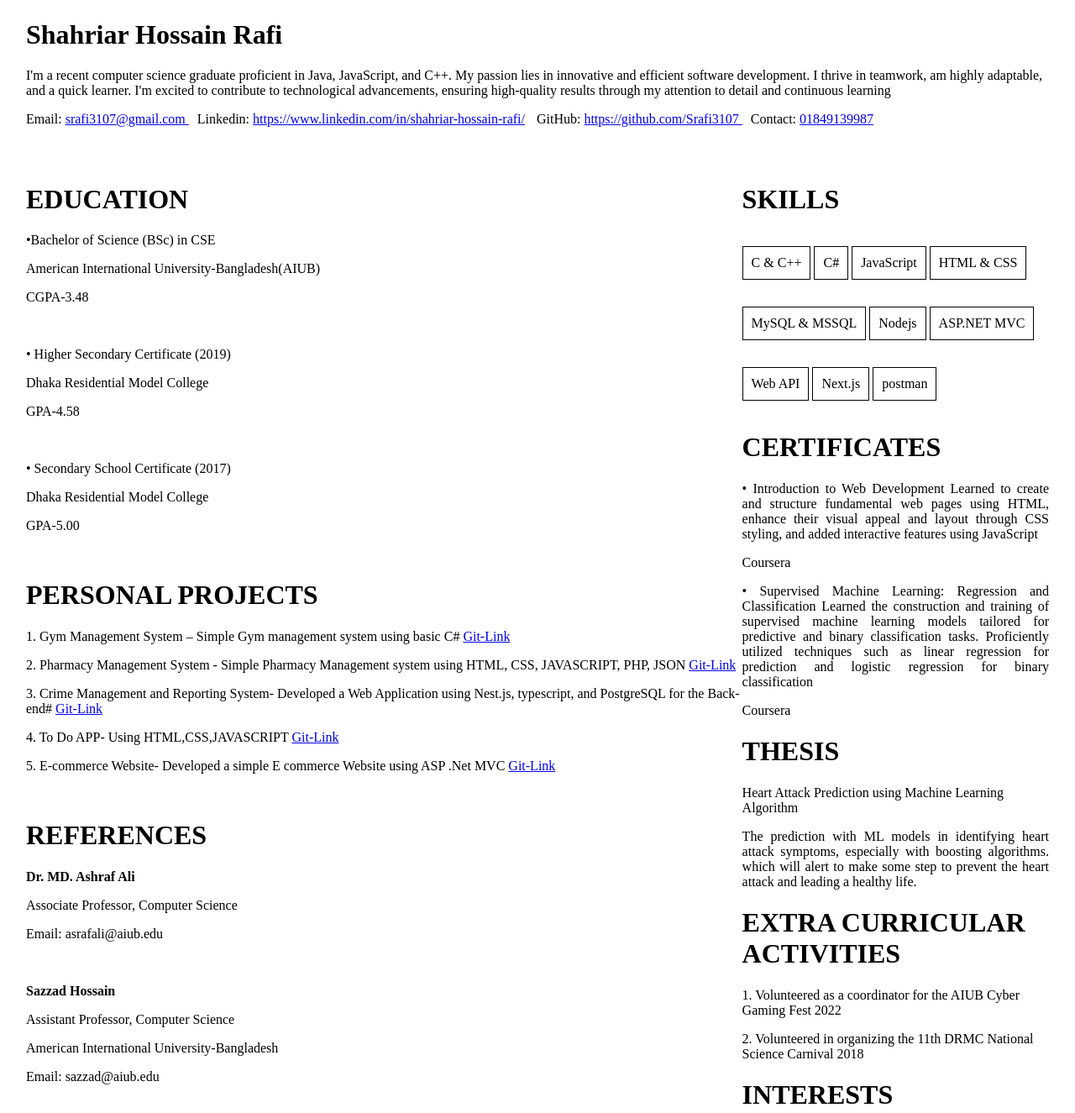
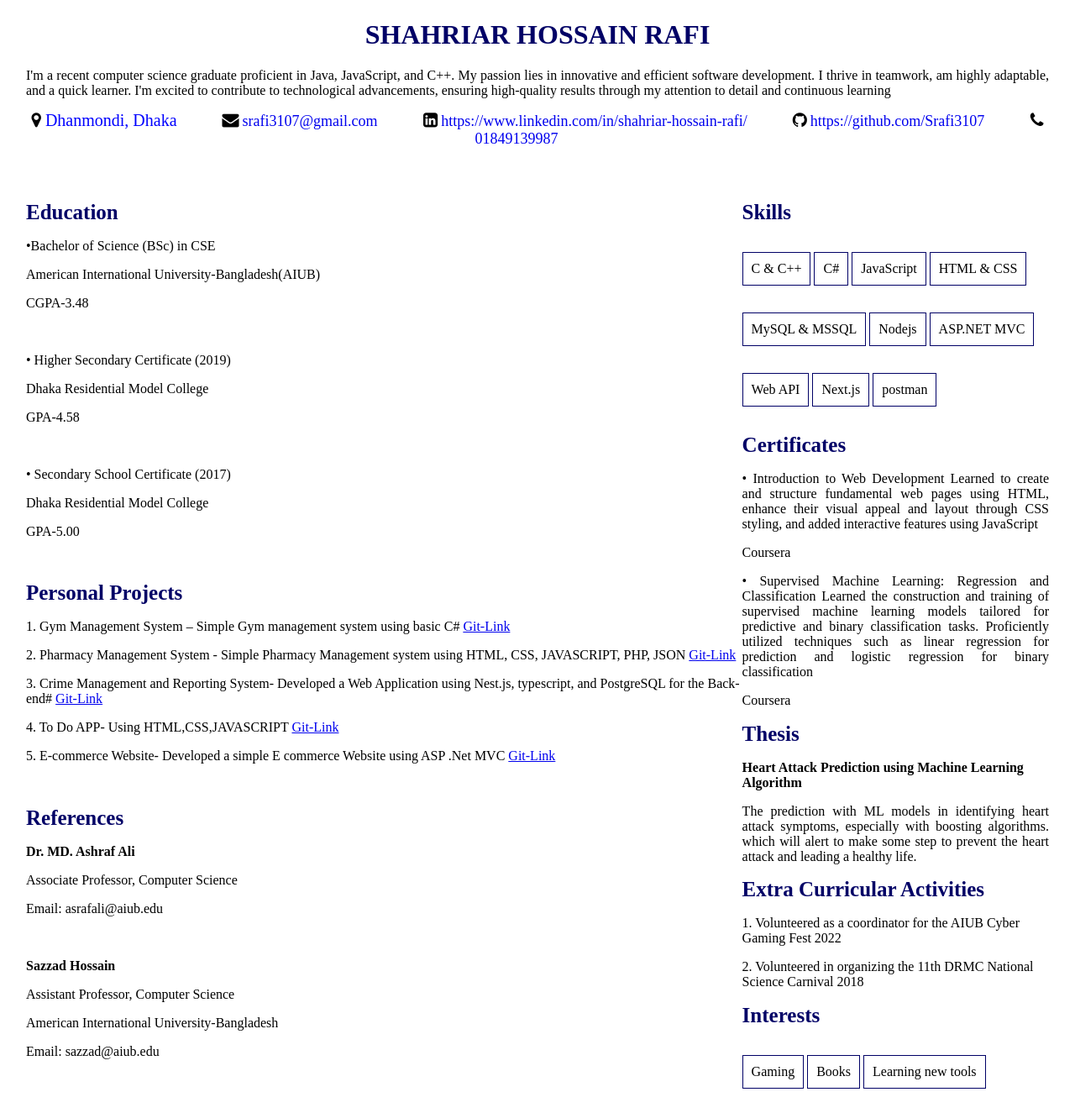
Before and after one commit to Srafi3107/srafi3107.github.io, a plain HTML site: page index.html in a window 1280 px wide. Shown: the part 284-1609 px from the top of the page at 84% size. Drawn offline with Linux system fonts and the light colour scheme.

Commit message:
Update index.html

```diff
--- a/index.html
+++ b/index.html
@@ -3,7 +3,8 @@
 <head>
     <meta charset="UTF-8">
     <meta name="viewport" content="width=device-width, initial-scale=1.0">
-    <title>Shahriar Hossain Rafi CV</title>
+    <title>My CV</title>
+    <link rel="stylesheet" href="https://cdnjs.cloudflare.com/ajax/libs/font-awesome/4.7.0/css/font-awesome.min.css">
     <style>
 
         .left-column {
@@ -15,30 +16,32 @@
             width: 30%;
         }
         .box {
-            border: 1px solid black;
+            border: 1px solid #000066;;
             padding: 10px;
-           display: inline-block;
+            display: inline-block;
         }
     </style>
-    <div style = "border: 3px solid #fff; padding: 20px;">
+    <div style = "border: 3px solid #fff; padding: 20px;text-align: center;">
     <img src="IMG.jpg" alt="Rafi" width="200" ,height=" 150" >
-    <h1> <b>Shahriar Hossain Rafi</b></h1>
-    <p>I'm a recent computer science graduate proficient in Java, JavaScript, and C++. My passion lies in innovative and
+    <h1 style ="color:#000066;"> <b>SHAHRIAR HOSSAIN RAFI</b></h1>
+    <p style ="text-align: justify;">I'm a recent computer science graduate proficient in Java, JavaScript, and C++. My passion lies in innovative and
         efficient software development. I thrive in teamwork, am highly adaptable, and a quick learner. I'm excited to
         contribute to technological advancements, ensuring high-quality results through my attention to detail and
         continuous learning</p>
         <div>
-           Email: <a href="srafi3107@gmail.com" style="margin-right: 10px;" target="_blank">srafi3107@gmail.com </a>
-           Linkedin: <a href="https://www.linkedin.com/in/shahriar-hossain-rafi/" style="margin-right: 10px;" target="_blank">  https://www.linkedin.com/in/shahriar-hossain-rafi/</a>
-           GitHub: <a href="https://github.com/Srafi3107" style="margin-right: 10px;" target="_blank">https://github.com/Srafi3107 </a>
-           Contact: <a href="01849139987" style="margin-right: 10px;">01849139987 </a>
+            <i class="fa fa-map-marker" style="font-size: 20px;margin-right: 50px;"> <span style="color:blue">Dhanmondi, Dhaka</span></i>
+            <i class="fa fa-envelope" style="font-size: 20px;"></i> <a href="mailto:srafi3107@gmail.com" style="font-size: 18px; margin-right: 50px; text-decoration:none" target="_blank">srafi3107@gmail.com </a>
+            <i class="fa fa-linkedin-square" style="font-size: 20px;"></i> <a href="https://www.linkedin.com/in/shahriar-hossain-rafi/" style="font-size: 18px; margin-right: 50px; text-decoration:none" target="_blank">  https://www.linkedin.com/in/shahriar-hossain-rafi/</a>
+            <i class="fa fa-github" style="font-size: 20px;"></i> <a href="https://github.com/Srafi3107" style="font-size: 18px; margin-right: 50px; text-decoration:none" target="_blank">https://github.com/Srafi3107 </a>
+            <i class="fa fa-phone" style="font-size: 20px;"></i> <a href="01849139987" style="font-size: 18px; margin-right: 50px; text-decoration:none">01849139987 </a>
+
         </div>
     </div>
 </head>
 <body>
     <div style = "border: 3px solid #fff; padding: 20px;">
     <div class="right-column">
-        <h1> <b> SKILLS</b></h1>
+        <h1 style="font-size: 25px; color:#000066;" > <b> Skills</b></h1>
 
             <p class="box"> C & C++</p>
             <p class="box"> C#</p>
@@ -51,7 +54,7 @@
             <p class="box"> Next.js</p>
             <p class="box"> postman</p>
 
-          <h1><b>CERTIFICATES</b></h1>
+          <h1 style="font-size: 25px; color:#000066;"><b>Certificates</b></h1>
          <p style ="text-align: justify;">• Introduction to Web Development Learned to create and
           structure fundamental web pages using HTML, enhance their
           visual appeal and layout through CSS styling, and added
@@ -65,18 +68,18 @@
           for prediction and logistic regression for binary classification</p>
           <p>Coursera</p>
 
-          <h1><b>THESIS</b></h1>
-          <p>Heart Attack Prediction using Machine Learning Algorithm  </p>
+          <h1 style="font-size: 25px; color:#000066;"><b>Thesis</b></h1>
+          <p><b>Heart Attack Prediction using Machine Learning Algorithm</b></p>
           <p style ="text-align: justify;"> The prediction with ML models in identifying heart attack symptoms, especially with boosting algorithms. which will alert to make some step to prevent the heart attack and leading a healthy life.
         </p>
 
-         <h1><b>EXTRA CURRICULAR ACTIVITIES</b></h1>
+         <h1 style="font-size: 25px; color:#000066;"><b>Extra Curricular Activities</b></h1>
          <p>1. Volunteered as a coordinator for the AIUB Cyber Gaming
             Fest 2022</p>
          <p>2. Volunteered in organizing the 11th DRMC National Science
             Carnival 2018</p>
 
-         <h1><b>INTERESTS</b></h1>
+         <h1 style="font-size: 25px; color:#000066;"><b>Interests</b></h1>
             <p class="box"> Gaming</p>
             <p class="box"> Books</p>
             <p class="box"> Learning new tools</p>
@@ -84,7 +87,7 @@
 
 
     <div class= "left-column">
-    <h1>EDUCATION</h1>
+    <h1 style="font-size: 25px; color:#000066;">Education</h1>
       <p>•Bachelor of Science (BSc) in CSE</p>
       <p> American International University-Bangladesh(AIUB)</p>
       <p>  CGPA-3.48</p>
@@ -98,7 +101,7 @@
       <p>  GPA-5.00</p>
 
    <br>
-   <h1>PERSONAL PROJECTS</h1>
+   <h1 style="font-size: 25px; color:#000066;">Personal Projects</h1>
    <p>1. Gym Management System – Simple Gym management system
     using basic C# <a href="https://github.com/Srafi3107/Gym-Management-System" target="_blank"> Git-Link </a></p>
 
@@ -118,7 +121,7 @@
         using ASP .Net MVC <a href=":https://github.com/Srafi3107/Ecommerce-Website-ASP-.Net" target="_blank"> Git-Link </a></p>
         <br>
 
-<h1>REFERENCES</h1>
+<h1 style="font-size: 25px; color:#000066;">References</h1>
 <p><b>Dr. MD. Ashraf Ali</b></p>
 <p>Associate Professor, Computer Science</p>
 <p> </p>
@@ -131,10 +134,6 @@
 <p>Email: sazzad@aiub.edu</p>
 
 </div>
-
 </div>
-
-
-
 </body>
 </html>
```
